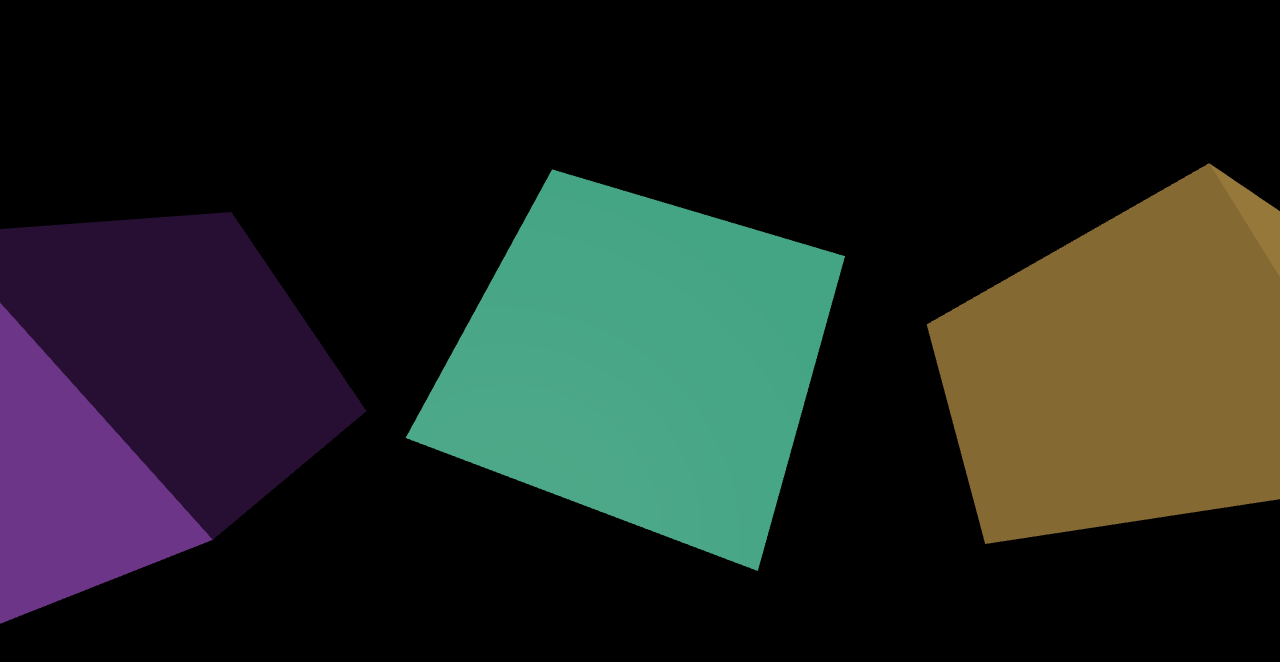
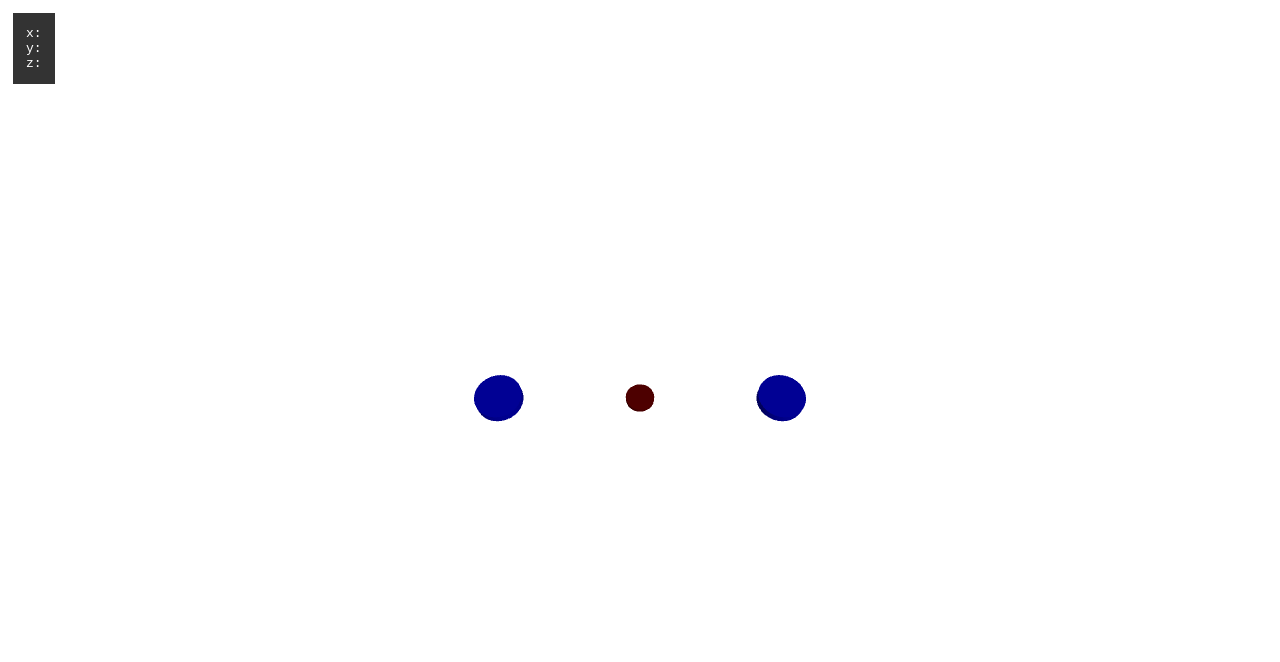
Before and after one commit to karsonkalt/threejs-play, a website built with webpack: page public/index.html in a window 1280 px wide. Built offline with nearby package versions, Linux system fonts and the light colour scheme; animation ran at ten frames a second.

Commit message:
add logger

```diff
--- a/public/index.html
+++ b/public/index.html
@@ -8,6 +8,11 @@
   </head>
   <body>
     <canvas id="canvas"></canvas>
+    <div id="debug">
+      <div>x:<span id="x"></span></div>
+      <div>y:<span id="y"></span></div>
+      <div>z:<span id="z"></span></div>
+    </div>
     <script type="module" src="dist/bundle.js"></script>
   </body>
 </html>
--- a/public/styles/styles.css
+++ b/public/styles/styles.css
@@ -10,3 +10,13 @@ canvas {
     width: 100%;
     height: 100%;
 }
+
+#debug {
+    position: absolute;
+    left: 1em;
+    top: 1em;
+    padding: 1em;
+    background: rgba(0, 0, 0, 0.8);
+    color: white;
+    font-family: monospace;
+  }
--- a/src/index.ts
+++ b/src/index.ts
@@ -1,49 +1,93 @@
 import * as THREE from "three";
-
-console.log("Hello, World!");
+import { createLights } from "./lighting";
+import { createPaddle, createPuck } from "./shapes";
 
 function main() {
   const canvas = document.querySelector("canvas") as HTMLCanvasElement;
-  const renderer = new THREE.WebGLRenderer({ antialias: true, canvas });
+  const renderer = new THREE.WebGLRenderer({
+    antialias: true,
+    canvas,
+    alpha: true,
+  });
+  renderer.setSize(window.innerWidth, window.innerHeight);
+  renderer.shadowMap.enabled = true;
 
   const fov = 75;
-  const aspect = 2; // the canvas default
+  const aspect = window.innerWidth / window.innerHeight;
   const near = 0.1;
-  const far = 5;
+  const far = 1000;
   const camera = new THREE.PerspectiveCamera(fov, aspect, near, far);
-  camera.position.z = 2;
+  camera.position.set(0, 10, 5); // Position the camera above and at an angle to the table
+  camera.lookAt(0, 0, 0); // Look at the origin
 
   const scene = new THREE.Scene();
+  scene.background = null; // transparent
 
-  {
-    const color = 0xffffff;
-    const intensity = 3;
-    const light = new THREE.DirectionalLight(color, intensity);
-    light.position.set(-1, 2, 4);
-    scene.add(light);
+  createLights(scene);
+
+  const paddle1 = createPaddle();
+  paddle1.position.set(-3, 0.1, 0);
+  scene.add(paddle1);
+
+  const paddle2 = createPaddle();
+  paddle2.position.set(3, 0.1, 0);
+  scene.add(paddle2);
+
+  const puck = createPuck();
+  puck.position.set(0, 0.1, 0);
+  scene.add(puck);
+
+  let selectedPaddle: THREE.Object3D | null = null;
+  const raycaster = new THREE.Raycaster();
+  const mouse = new THREE.Vector2();
+
+  function onMouseDown(event: MouseEvent) {
+    mouse.x = (event.clientX / window.innerWidth) * 2 - 1;
+    mouse.y = -(event.clientY / window.innerHeight) * 2 + 1;
+
+    raycaster.setFromCamera(mouse, camera);
+    const intersects = raycaster.intersectObjects([paddle1, paddle2], true);
+
+    if (intersects.length > 0) {
+      selectedPaddle = intersects[0].object.parent; // Select the parent Group object
+    }
   }
 
-  const boxWidth = 1;
-  const boxHeight = 1;
-  const boxDepth = 1;
-  const geometry = new THREE.BoxGeometry(boxWidth, boxHeight, boxDepth);
+  function onMouseMove(event: MouseEvent) {
+    if (selectedPaddle) {
+      mouse.x = (event.clientX / window.innerWidth) * 2 - 1;
+      mouse.y = -(event.clientY / window.innerHeight) * 2 + 1;
 
-  function makeInstance(geometry: any, color: any, x: any) {
-    const material = new THREE.MeshPhongMaterial({ color });
+      raycaster.setFromCamera(mouse, camera);
+      const intersects = raycaster.intersectObjects([puck]);
 
-    const cube = new THREE.Mesh(geometry, material);
-    scene.add(cube);
+      if (intersects.length > 0) {
+        const intersect = intersects[0];
+        const newX = intersect.point.x;
+        const newZ = intersect.point.z;
 
-    cube.position.x = x;
-
-    return cube;
+        // Restrict movement within the bounds of the table
+        const halfTableWidth = 2.5; // tableWidth / 2
+        const halfTableDepth = 1.5; // tableDepth / 2
+        selectedPaddle.position.x = Math.max(
+          -halfTableWidth,
+          Math.min(halfTableWidth, newX)
+        );
+        selectedPaddle.position.z = Math.max(
+          -halfTableDepth,
+          Math.min(halfTableDepth, newZ)
+        );
+      }
+    }
   }
 
-  const cubes = [
-    makeInstance(geometry, 0x44aa88, 0),
-    makeInstance(geometry, 0x8844aa, -2),
-    makeInstance(geometry, 0xaa8844, 2),
-  ];
+  function onMouseUp() {
+    selectedPaddle = null;
+  }
+
+  window.addEventListener("mousedown", onMouseDown);
+  window.addEventListener("mousemove", onMouseMove);
+  window.addEventListener("mouseup", onMouseUp);
 
   function resizeRendererToDisplaySize(renderer: THREE.WebGLRenderer) {
     const canvas = renderer.domElement;
@@ -67,15 +111,7 @@ function main() {
       camera.updateProjectionMatrix();
     }
 
-    cubes.forEach((cube, ndx) => {
-      const speed = 1 + ndx * 0.1;
-      const rot = time * speed;
-      cube.rotation.x = rot;
-      cube.rotation.y = rot;
-    });
-
     renderer.render(scene, camera);
-
     requestAnimationFrame(render);
   }
 
--- /dev/null
+++ b/src/lighting/index.ts
@@ -0,0 +1,14 @@
+import * as THREE from "three";
+
+export function createLights(scene: THREE.Scene) {
+  const ambientLight = new THREE.AmbientLight(0xffffff, 0.4);
+  scene.add(ambientLight);
+
+  const directionalLight = new THREE.DirectionalLight(0xffffff, 1);
+  directionalLight.position.set(5, 10, 7.5);
+  scene.add(directionalLight);
+
+  const pointLight = new THREE.PointLight(0xffffff, 1, 100);
+  pointLight.position.set(0, 10, 0);
+  scene.add(pointLight);
+}
--- /dev/null
+++ b/src/materials/index.ts
@@ -0,0 +1,18 @@
+// src/js/materials.js
+import * as THREE from "three";
+
+export function createPaddleMaterial() {
+  return new THREE.MeshStandardMaterial({
+    color: 0x0000ff,
+    roughness: 0.3,
+    metalness: 0.2,
+  });
+}
+
+export function createPuckMaterial() {
+  return new THREE.MeshStandardMaterial({
+    color: 0xff0000,
+    metalness: 0.8,
+    roughness: 0.2,
+  });
+}
--- /dev/null
+++ b/src/shapes/index.ts
@@ -0,0 +1,14 @@
+import * as THREE from "three";
+import { createPaddleMaterial, createPuckMaterial } from "../materials";
+
+export function createPaddle() {
+  const geometry = new THREE.CylinderGeometry(0.5, 0.5, 0.2, 32);
+  const material = createPaddleMaterial();
+  return new THREE.Mesh(geometry, material);
+}
+
+export function createPuck() {
+  const geometry = new THREE.CylinderGeometry(0.3, 0.3, 0.1, 32);
+  const material = createPuckMaterial();
+  return new THREE.Mesh(geometry, material);
+}
```
Also changed, not shown: src/ClearingLogger.ts (added, +40 -0 lines).
